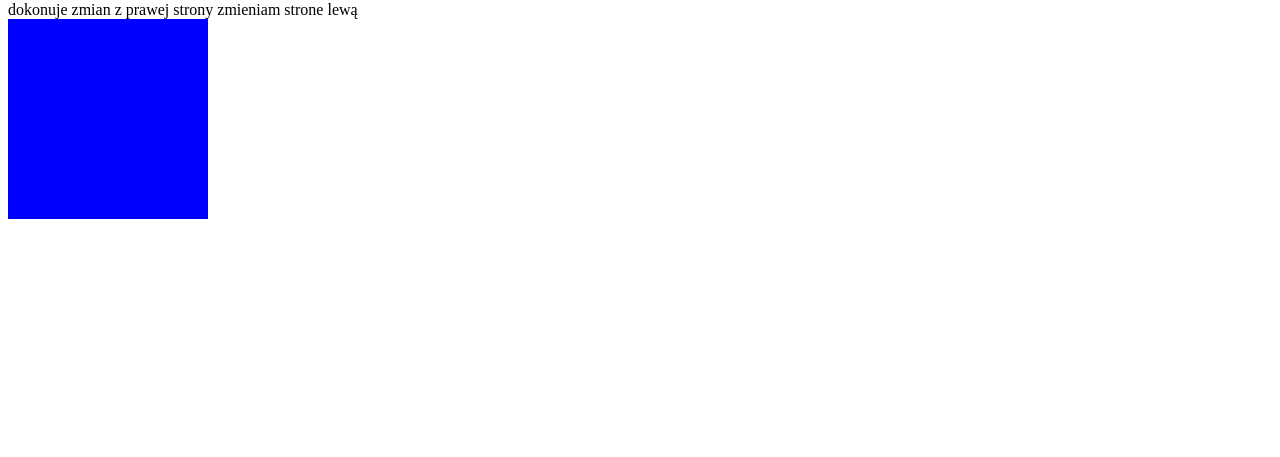
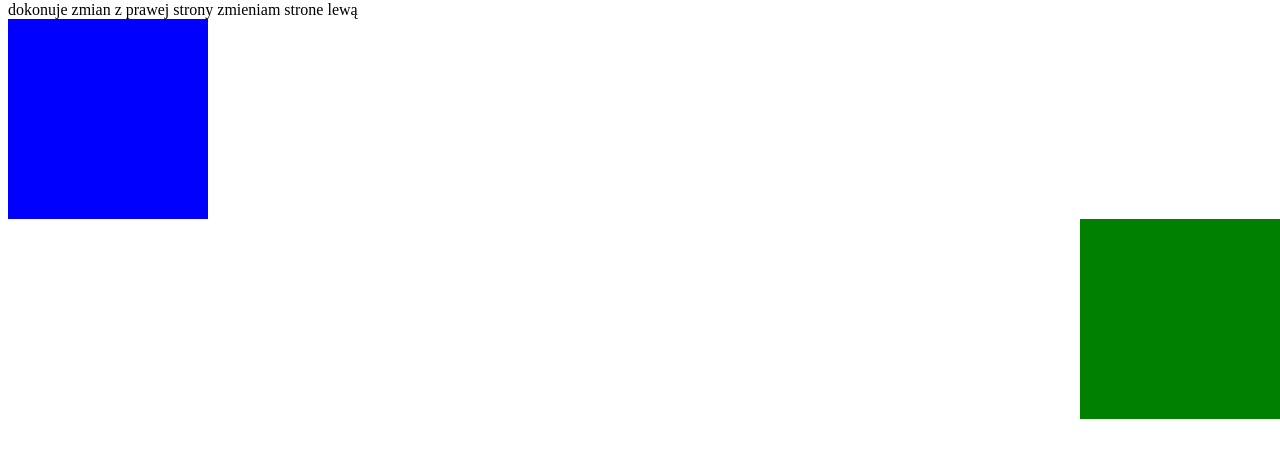
Before and after one commit to okon2115/kurscieszyn, a plain HTML site: page index.html in a window 1280 px wide. Shown: the part 79-536 px from the top of the page. Drawn offline with Linux system fonts and the light colour scheme.

Commit message:
poprawki z prawej

```diff
--- a/index.html
+++ b/index.html
@@ -11,8 +11,6 @@
     dokonuje zmian z prawej strony
     zmieniam strone lewą
     <div class="d1"></div>
-</body>
-</html>
 <style>
     .d1{
         background-color: blue;
@@ -22,3 +20,15 @@
         left: 0px;
     }
 </style>
+    <div class="d2"></div>
+</body>
+</html>
+<style>
+    .d2{
+        background-color: green;
+        width: 200px;
+        height: 200px;
+        position: absolute;
+        right: 0px;
+    }
+</style>
```
